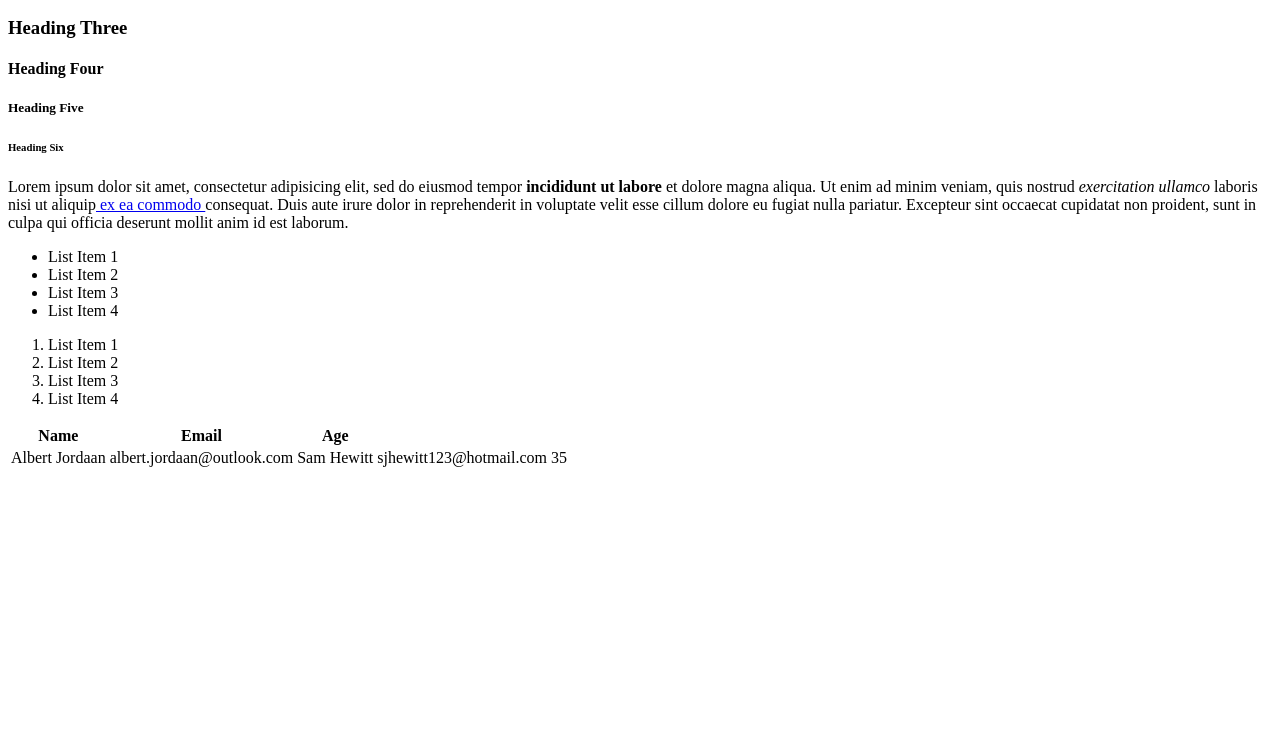
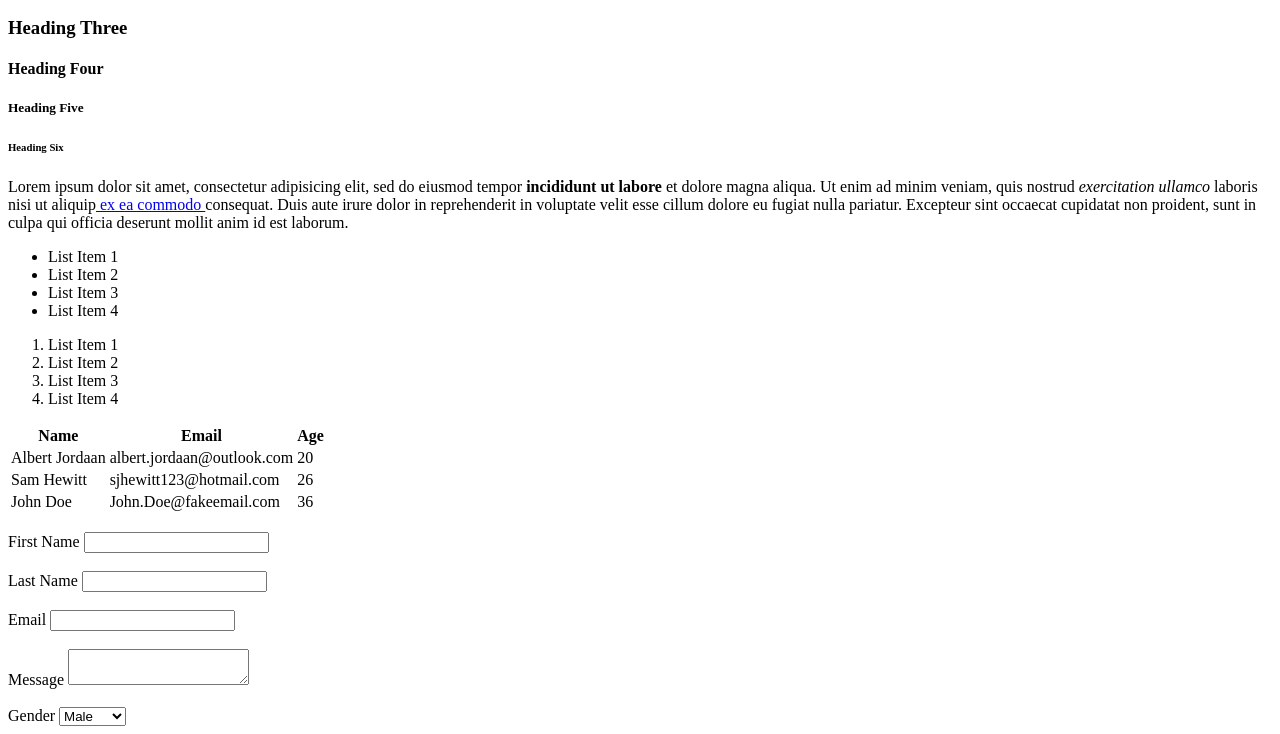
Before and after one commit to albert203/Learning-Website-coding-css-and-html-, a plain HTML site: page website execution on internet or sublime/learning.html in a window 1280 px wide. Shown: the part 110-844 px from the top of the page. Before the commit the page ends 800 px from the top, so only its background shows below. Drawn offline with Linux system fonts and the light colour scheme.

Commit message:
update on html learning site

```diff
--- a/website execution on internet or sublime/learning.html
+++ b/website execution on internet or sublime/learning.html
@@ -77,15 +77,58 @@ F12 gives u the developer tool which is very helpful on the web
 					<!-- table data, sort of like data for an array-->
 					<td>Albert Jordaan</td>
 					<td>albert.jordaan@outlook.com</td>
+					<td>20</td>
+				</tr>
+				<tr>
 					<td>Sam Hewitt</td>
 					<td>sjhewitt123@hotmail.com</td>
-					<td>35</td>
-					<!-- going to look ugly but that is because we have no css markup yet integrated into the website-->
+					<td>26</td>
 				</tr>
+					<td>John Doe</td>
+					<td>John.Doe@fakeemail.com</td>
+					<td>36</td>
+				</tr>
+
+				<!-- going to look ugly but that is because we have no css markup yet integrated into the website-->
 			</tbody>
 
 		</table>
-		<div style="margin-top": 500pc
+		<br>
+		<form action="process.php" method="POST">
+			<div>
+				<label> First Name</label>
+				<input type="text" name="first-name">
+			</div>
+			<br>
+			<div>
+				<label> Last Name</label>
+				<input type="text" name="last-name">
+			</div>
+			<br>
+			<div>
+				<label> Email</label>
+				<input type="Email" name="user-email">
+			</div>
+			<br>
+			<div>
+				<label>Message</label>
+				<textarea name="Message"></textarea>
+				<!-- text are is a beigger area-->
+			</div>
+			<br>
+			<div>
+				<label>Gender</label>
+					<select name="Gender">
+						<option value= "male">Male</option>
+						<option value= "Female">Female</option>
+					</select>
+				<!-- text are is a beigger area-->
+			</div>
+		</form>
+
+		<!-- With html we can create the look of the form but cannot add functionality to the form unless you have php or some sort of functionality. action is the attribute -->
+		<!-- POST is used to add data to a database, GET is used to submit it, and you will see the data filled in the URL so not very safe. More advanced server side programming.-->
+		<div style="margin-top": 500px></div>
 	</body>
 </html>
 <!-- tags can either be inline or block level elements
```
